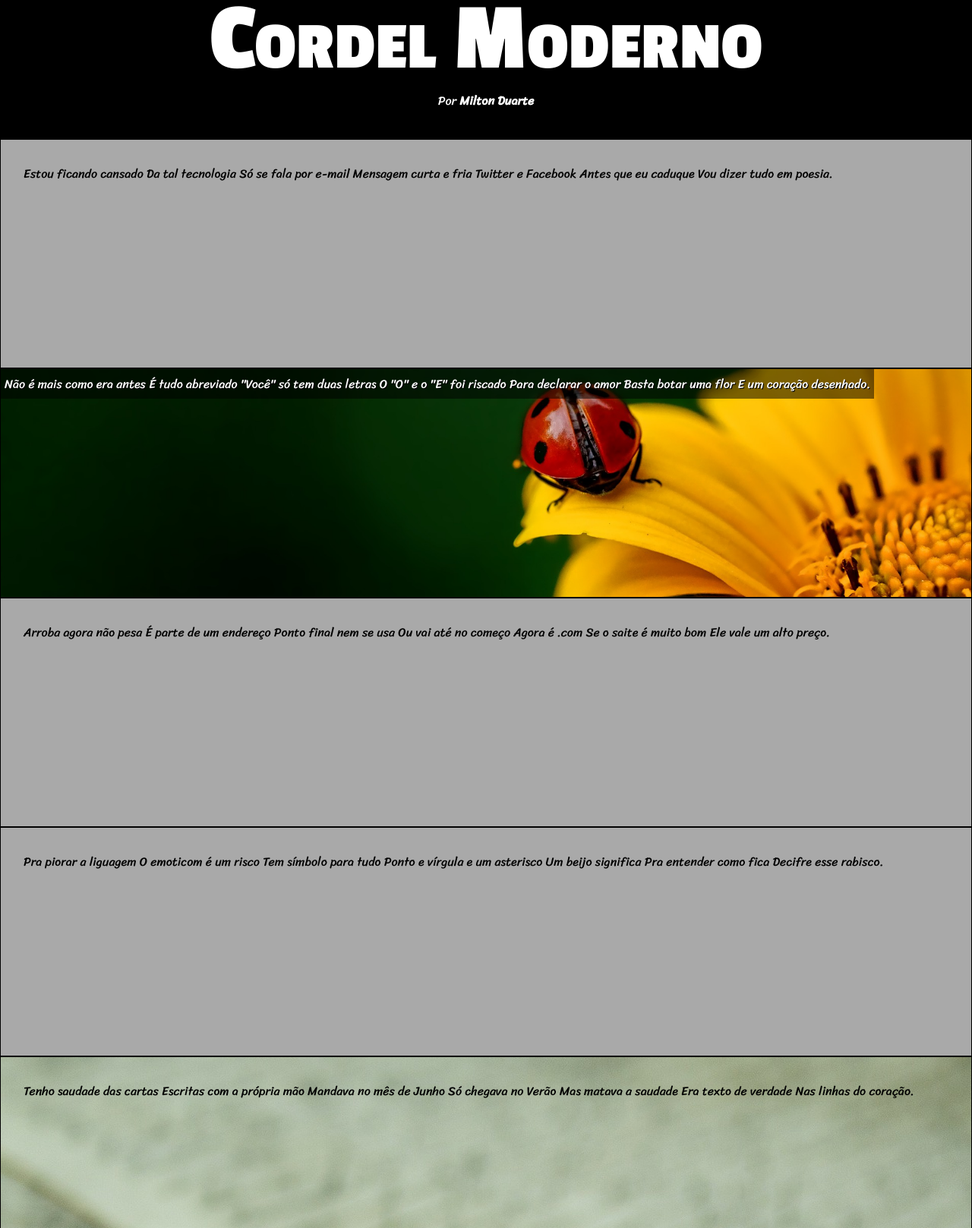
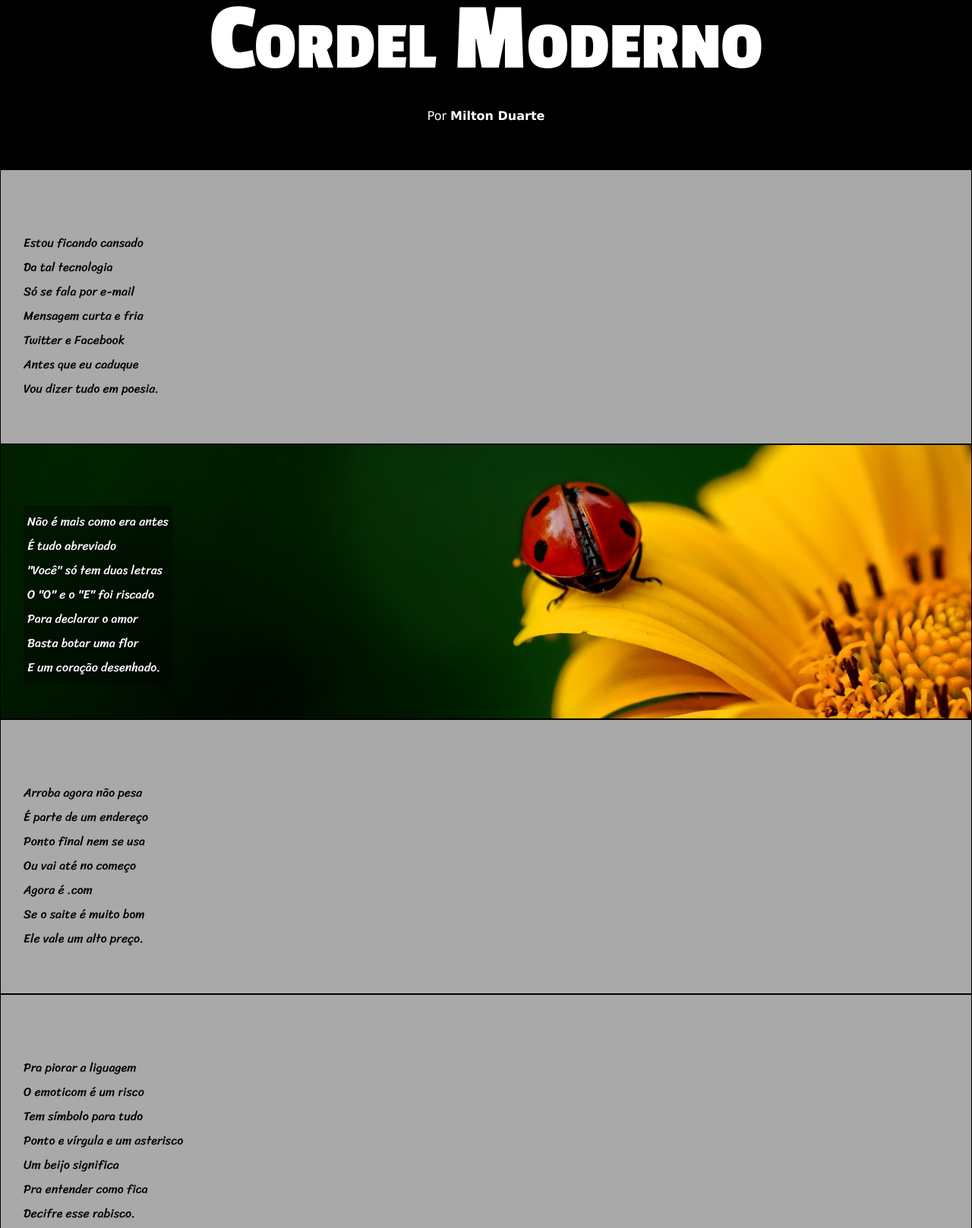
Before and after one commit to henriquealbino1/Projeto-Cordel, a plain HTML site: page index.html in a window 1280 px wide. Shown: the part 17-1634 px from the top of the page at 76% size. Drawn offline with Linux system fonts and the light colour scheme.

Commit message:
atualizei o meu site

```diff
--- a/index.html
+++ b/index.html
@@ -10,80 +10,80 @@
 <body>
     <header>
         <h1>Cordel Moderno</h1>
-        <p>Por <strong>Milton Duarte</strong></p>
+        <p>Por <a href="https://www.recantodasletras.com.br/poesias/3186743" target="_blank">Milton Duarte</a></p>
     </header>
 
-    <div>
-        <p> Estou ficando cansado
-        Da tal tecnologia
-        Só se fala por e-mail
-        Mensagem curta e fria
-        Twitter e Facebook
-        Antes que eu caduque
-        Vou dizer tudo em poesia.</p>
+    <section>
+        <p> Estou ficando cansado <br>
+        Da tal tecnologia <br>
+        Só se fala por e-mail <br>
+        Mensagem curta e fria <br>
+        Twitter e Facebook <br>
+        Antes que eu caduque <br>
+        Vou dizer tudo em poesia. <br> </p>
 
-    </div>
+    </section>
 
 
-    <div class="foto1">
-        <p> Não é mais como era antes
-            É tudo abreviado
-            "Você" só tem duas letras
-            O "O" e o "E" foi riscado
-            Para declarar o amor
-            Basta botar uma flor
-            E um coração desenhado.</p>
-    </div>
+    <section class="foto1">
+        <p> Não é mais como era antes <br>
+            É tudo abreviado <br>
+            "Você" só tem duas letras <br>
+            O "O" e o "E" foi riscado <br>
+            Para declarar o amor <br>
+            Basta botar uma flor <br>
+            E um coração desenhado. <br></p>
+    </section>
 
-    <div>
-        <p> Arroba agora não pesa
-            É parte de um endereço
-            Ponto final nem se usa
-            Ou vai até no começo
-            Agora é .com
-            Se o saite é muito bom
-            Ele vale um alto preço.</p>
-    </div>
+    <section>
+        <p> Arroba agora não pesa <br>
+            É parte de um endereço <br>
+            Ponto final nem se usa <br>
+            Ou vai até no começo <br>
+            Agora é .com <br>
+            Se o saite é muito bom <br>
+            Ele vale um alto preço. <br></p>
+    </section>
 
-    <div>
-        <p> Pra piorar a liguagem
-            O emoticom é um risco
-            Tem símbolo para tudo
-            Ponto e vírgula e um asterisco
-            Um beijo significa
-            Pra entender como fica
-            Decifre esse rabisco.</p>
-    </div>
+    <section>
+        <p> Pra piorar a liguagem <br>
+            O emoticom é um risco <br>
+            Tem símbolo para tudo <br>
+            Ponto e vírgula e um asterisco <br>
+            Um beijo significa <br>
+            Pra entender como fica <br>
+            Decifre esse rabisco. <br></p>
+    </section>
 
-    <div class="foto2">
-        <p> Tenho saudade das cartas
-            Escritas com a própria mão
-            Mandava no mês de Junho
-            Só chegava no Verão
-            Mas matava a saudade
-            Era texto de verdade
-            Nas linhas do coração.</p>
-    </div>
+    <section class="foto2">
+        <p> Tenho saudade das cartas <br>
+            Escritas com a própria mão <br>
+            Mandava no mês de Junho <br>
+            Só chegava no Verão <br>
+            Mas matava a saudade <br>
+            Era texto de verdade <br>
+            Nas linhas do coração. <br></p>
+    </section>
 
-    <div>
-        <p> Agora, escrevo e envio
-            Chegando na mesma hora
-            Mas quando vou prosear
-            A pessoa foi embora
-            Abriu outro aplicativo
-            O mundo ficou cativo
-            Da tecnologia do agora.</p>
-    </div>
+    <section>
+        <p> Agora, escrevo e envio <br>
+            Chegando na mesma hora <br>
+            Mas quando vou prosear <br>
+            A pessoa foi embora <br>
+            Abriu outro aplicativo <br>
+            O mundo ficou cativo <br>
+            Da tecnologia do agora. <br></p>
+    </section>
 
-    <div>
-        <p> Felizmente, pra orar
-            Não precisa de internet
-            Deus escuta todo mundo
-            Se quiser, faça esse teste
-            Dois pontos são dois joelhos
-            Seus lábios são aparelhos
-            Deixe que Deus interprete.</p>
-    </div>
+    <section>
+        <p> Felizmente, pra orar <br>
+            Não precisa de internet <br>
+            Deus escuta todo mundo <br>
+            Se quiser, faça esse teste <br>
+            Dois pontos são dois joelhos <br>
+            Seus lábios são aparelhos <br>
+            Deixe que Deus interprete. <br></p>
+    </section>
 
     <footer>
         <p>Site criado por Henrique Junyo</p>
--- a/style.css
+++ b/style.css
@@ -31,40 +31,62 @@ header > h1{
     font-size: 10vw;
 }
 
-body div{
-    height: 300px;
-    border: 1px solid black;
+header p{
+    padding: 50px;
 }
 
-body p{
-    text-align: inherit;
-    padding: 30px;
+header a{
+    text-decoration: none;
+    color: white;
+    font-weight: bolder;
+}
+
+header a:hover{
+    text-decoration: underline;
+}
+
+section{
+    padding-top: 10vh;
+    padding-bottom: 10vh;
+    padding-left: 30px;
+    height: 200px;
+    line-height: 2em;
+    border: 1px solid black;
     font-family: "Sriracha", serif;
 }
+
 
 .foto1{
     background-image: url(imagens/background001.jpg);
     background-repeat: no-repeat;
     background-size: cover;
     background-position: right center;
-    color: white;
 }
 
 .foto1 p{
+    color: white;
+    display: inline-block;
+    padding: 5px;
+    background-color: rgba(0, 0, 0, 0.336);
+    text-shadow: 1px 1px 0px black;
+}
+
+.foto2{
+    background-image: url(imagens/background002.jpg);
+
+}
+
+.foto2 p{
+    color: white;
     display: inline-block;
     padding: 5px;
     background-color: rgba(0, 0, 0, 0.514);
     text-shadow: 1px 1px 0px black;
 }
 
-.foto2{
-    background-image: url(imagens/background002.jpg);
-}
-
-footer{
-    text-align: center;
+footer {
     background-color: black;
     color: white;
+    text-align: center;
     padding: 10px;
-
 }
```
